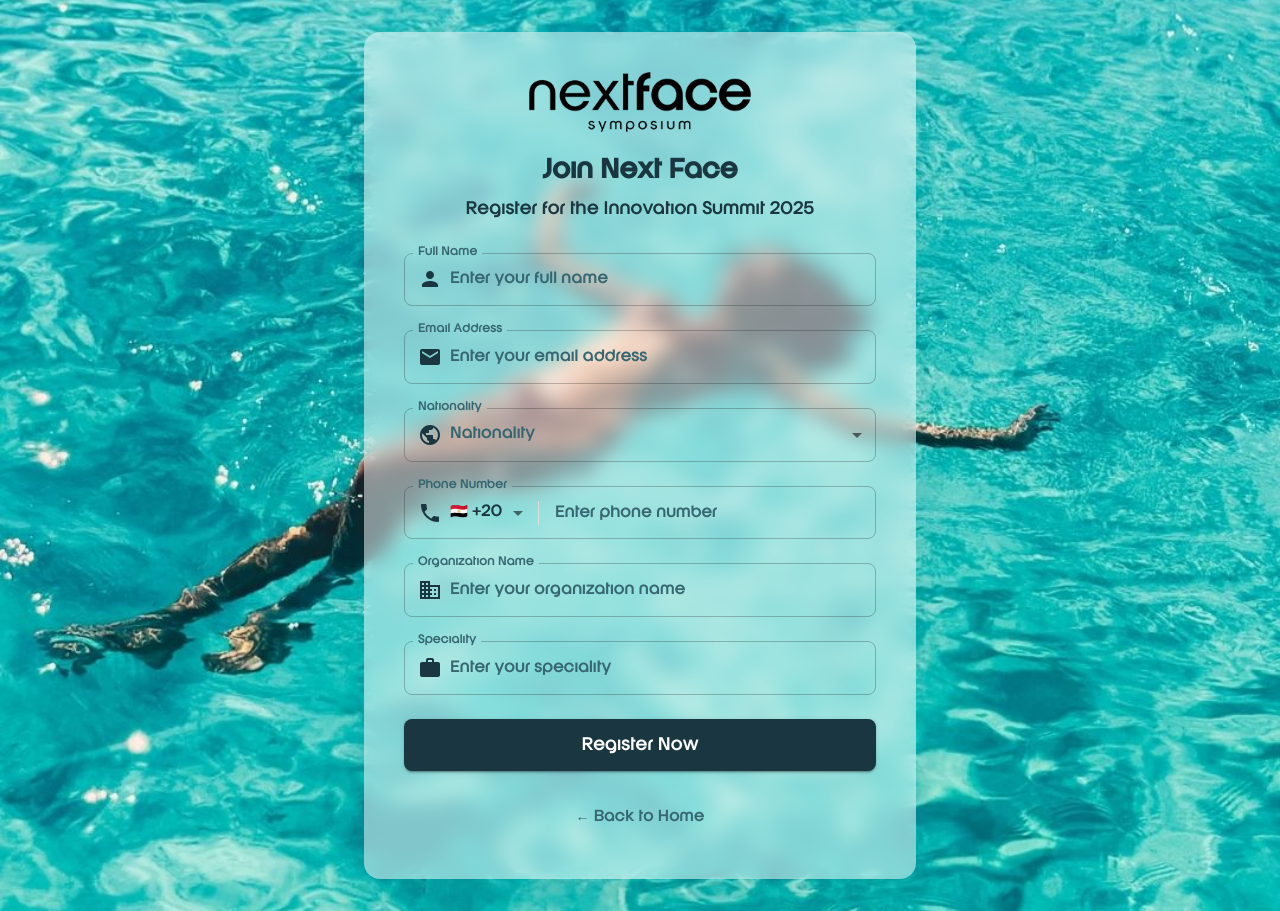
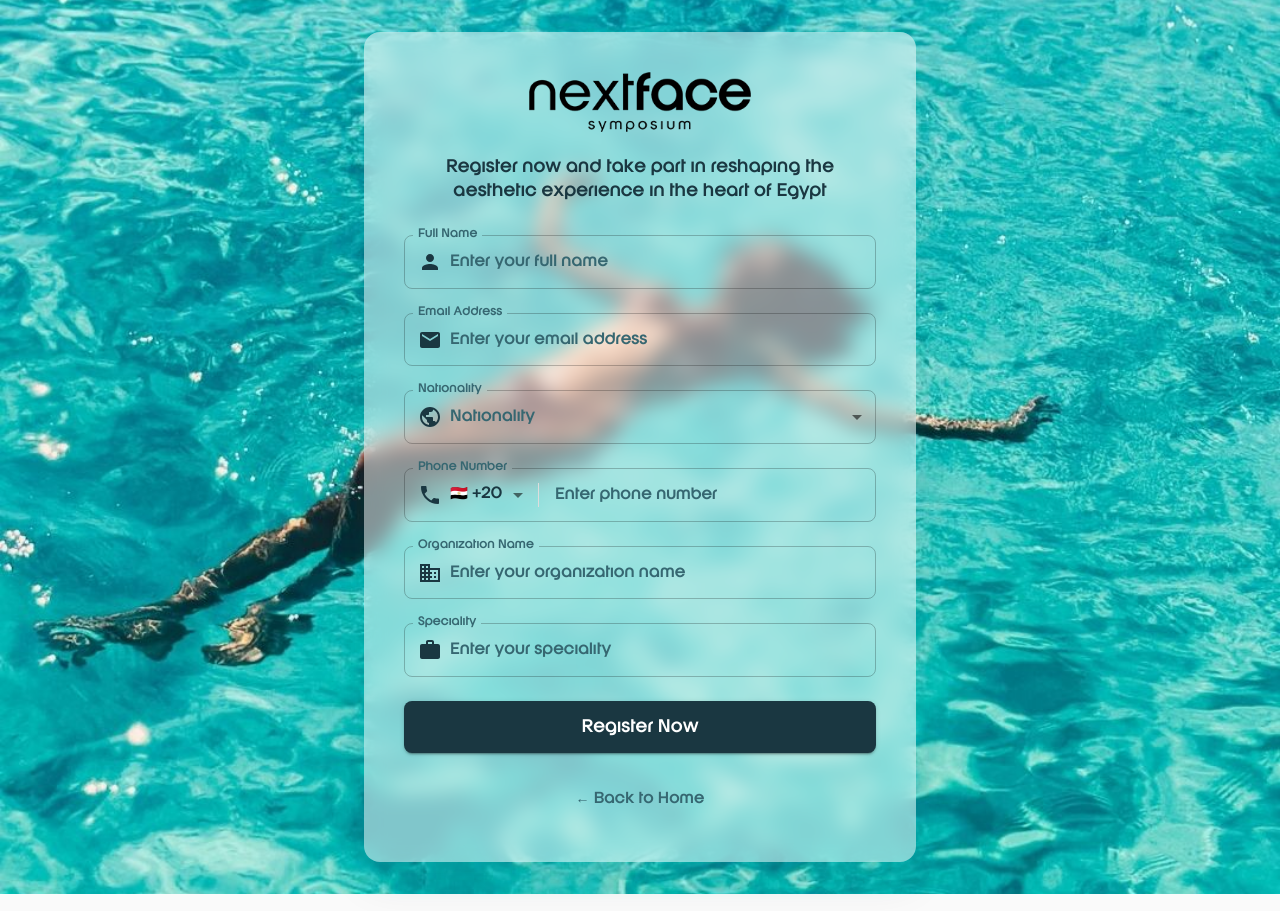
Before and after one commit to YoussifElmogy/next-face, a React (Vite) app: page /register in a window 1280 px wide. Built offline with nearby package versions, Linux system fonts and the light colour scheme; a web font is replaced by a local one.

Commit message:
Update HeroSection and RegisterForm with new event details and messaging

```diff
--- a/src/components/HeroSection.jsx
+++ b/src/components/HeroSection.jsx
@@ -108,23 +108,23 @@ const HeroSection = () => {
                 },
               }}
             >
-              Join us for an extraordinary event that will shape the future of innovation and technology.
+              THE AESTHETIC EXPERIENCE OF MODERN EGYPT REIMAGINED IN THE HEART OF EGYPT
             </Typography>
 
             {/* Event Details */}
-            <Box display="flex" gap={4} sx={{ mb: 1 }}>
-              <Box sx={{ display: 'flex', alignItems: 'center', mb: 2 }}>
-                <CalendarIcon sx={{ mr: 2, color: '#dcd5cd' }} />
+            <Box  sx={{display:'flex', mb: 1, gap: { xs: 2, md: 4 } }}>
+              <Box sx={{ display: 'flex', alignItems: 'center', mb: { xs: 1, md: 2 } }}>
+                <CalendarIcon sx={{ mr: 1, color: '#dcd5cd' }} />
                                 <Typography
                   variant="h6"
-                  sx={{ fontSize: { xs: '1rem', sm: '1.1rem'} ,color:'#dcd5cd' }}
+                  sx={{ fontSize: { xs: '0.9rem', sm: '1.1rem'} ,color:'#dcd5cd' }}
                 >December 3, 2025</Typography>
               </Box>
-              <Box sx={{ display: 'flex', alignItems: 'center', mb: 3 }}>
-                <LocationIcon sx={{ mr: 2, color: '#dcd5cd' }} />
+              <Box sx={{ display: 'flex', alignItems: 'center', mb: { xs: 1, md: 3 } }}>
+                <LocationIcon sx={{ mr: 1, color: '#dcd5cd' }} />
                                 <Typography
                   variant="h6"
-                  sx={{ fontSize: { xs: '1rem', sm: '1.1rem'},color:"#dcd5cd" }}
+                  sx={{ fontSize: { xs: '0.9rem', sm: '1.1rem'},color:"#dcd5cd" }}
                 >Innovation Center, Tech District</Typography>
               </Box>
             </Box>
--- a/src/components/RegisterForm.jsx
+++ b/src/components/RegisterForm.jsx
@@ -553,17 +553,7 @@ const RegisterForm = () => {
               alt="Next Face Logo"
               style={{ height: 60, marginBottom: 16 }}
             />
-            <Typography
-              variant="h4"
-              gutterBottom
-              sx={{
-                color: "#1a3741",
-                fontWeight: 600,
-                mb: 1,
-              }}
-            >
-              Join Next Face
-            </Typography>
+
             <Typography
               variant="body1"
               sx={{
@@ -571,7 +561,7 @@ const RegisterForm = () => {
                 mb: 3,
               }}
             >
-              Register for the Innovation Summit 2025
+              Register now and take part in reshaping the aesthetic experience in the heart of Egypt
             </Typography>
           </Box>
 
```
